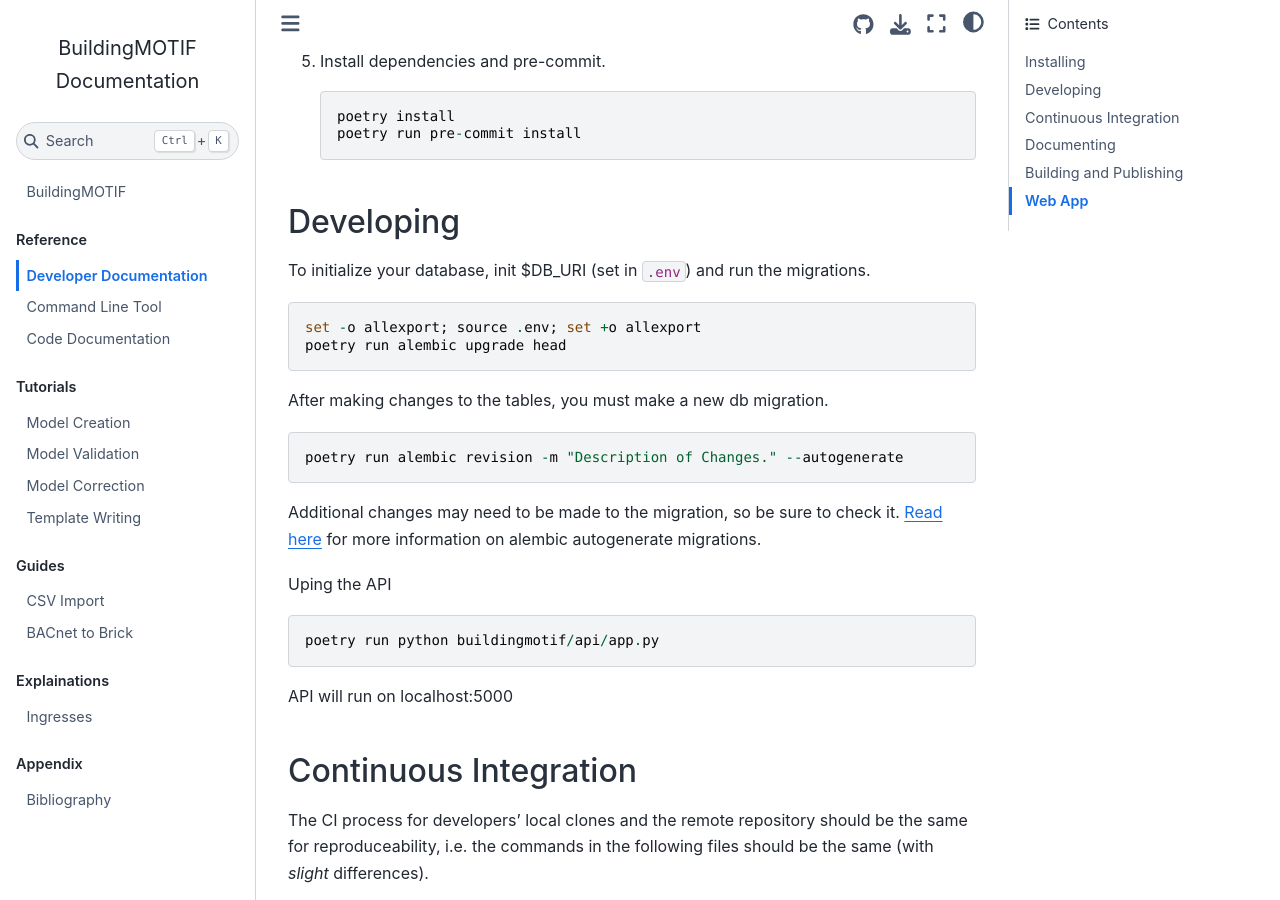
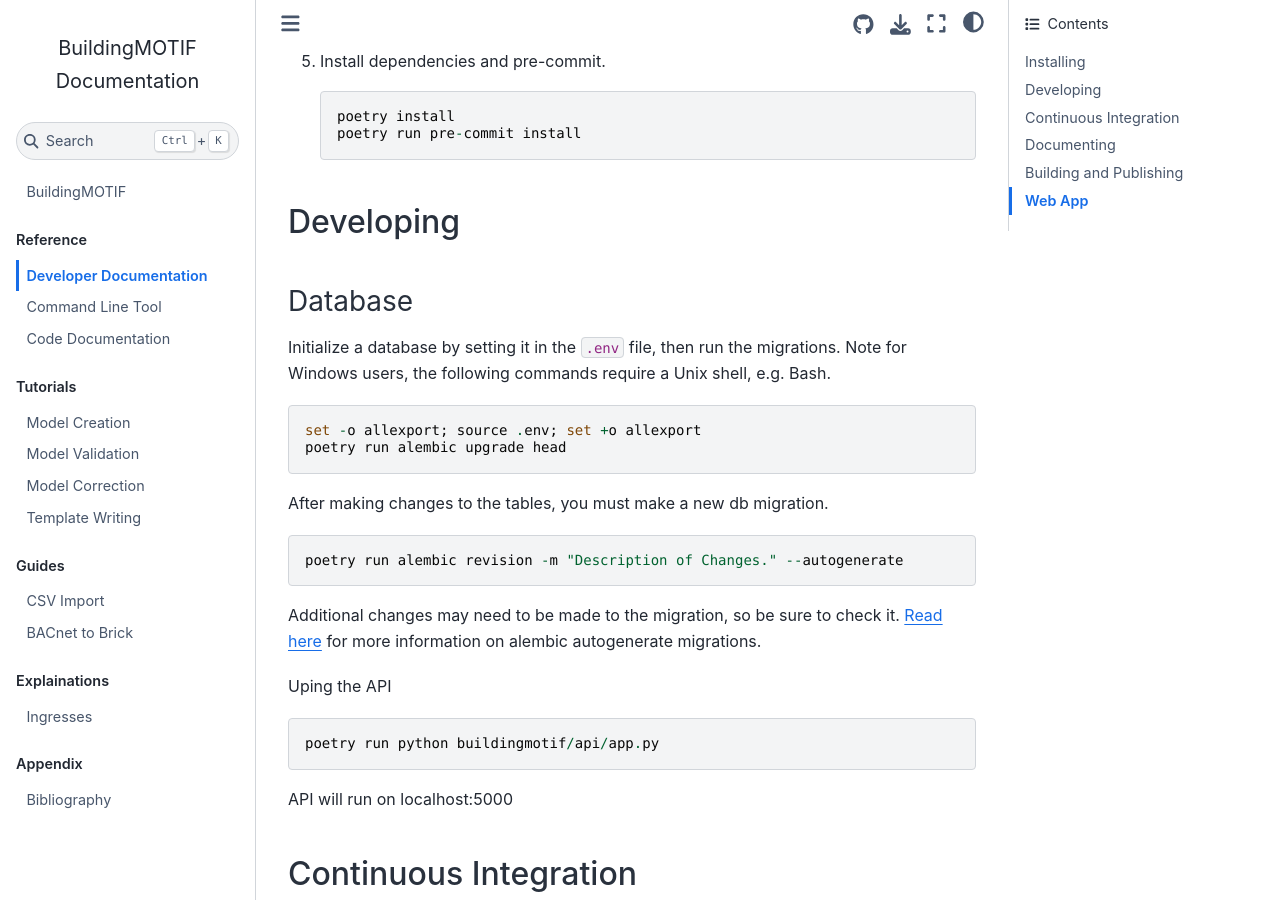
Before and after one commit to NREL/BuildingMOTIF, a Jupyter Book: the page built from docs/reference/developer_documentation.md, in a window 1280 px wide and 900 px high, scrolled down 512 px. Built offline with Jupyter Book 1.0.4 settings and Sphinx 7.4.7 and the Sphinx Book theme 1.1.4, drawn with Linux system fonts in a browser that asks for light colours.

Commit message:
add note for windows users to dev docs

````diff
--- a/docs/reference/developer_documentation.md
+++ b/docs/reference/developer_documentation.md
@@ -21,7 +21,8 @@
 
 ## Developing
 
-To initialize your database, init $DB_URI (set in `.env`) and run the migrations.
+### Database
+Initialize a database by setting it in the `.env` file, then run the migrations. Note for Windows users, the following commands require a Unix shell, e.g. Bash.
 ```
 set -o allexport; source .env; set +o allexport
 poetry run alembic upgrade head
````
